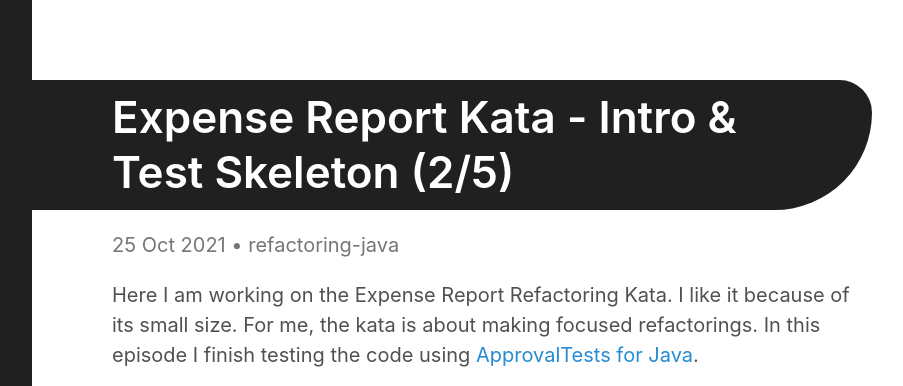
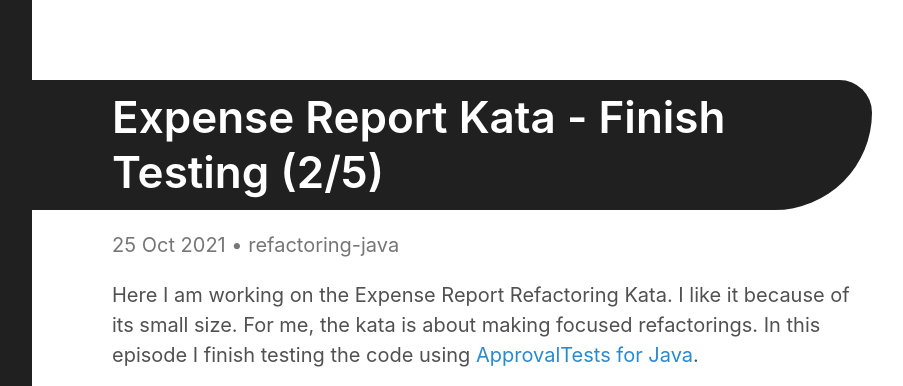
Before and after one commit to gregorriegler/gregorriegler.github.io, a Jekyll site: the page built from refactoring-java/_posts/2021-10-21-Expense-Report-Kata-2.md, in a window 1280 px wide, cut to the strip 0-386 px from the top of the page. Shown: the whole strip, without its empty margins (328-1231 px from the left). Built offline with Jekyll 4.4.1, drawn with Linux system fonts in a browser that asks for light colours; comment, search, counter and statistics services are not loaded.

Commit message:
Update 2021-10-21-Expense-Report-Kata-2.md

```diff
--- a/refactoring-java/_posts/2021-10-21-Expense-Report-Kata-2.md
+++ b/refactoring-java/_posts/2021-10-21-Expense-Report-Kata-2.md
@@ -1,7 +1,7 @@
 ---
 layout: post
 category: refactoring-java
-title: 'Expense Report Kata - Intro & Test Skeleton (2/5)'
+title: 'Expense Report Kata - Finish Testing (2/5)'
 date: 2021-10-25
 ---
 Here I am working on the Expense Report Refactoring Kata.
```
